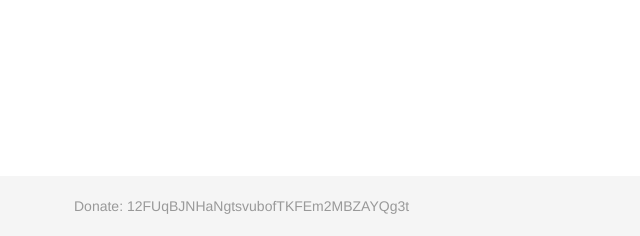
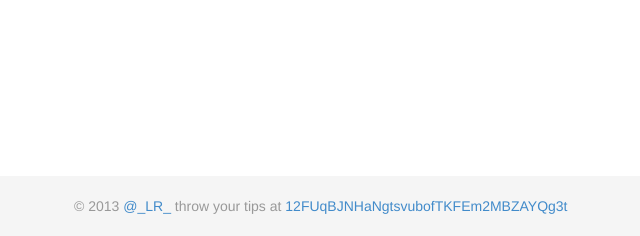
Before and after one commit to lra/simple-bit, a Python web app: template templates/base.html in a window 1280 px wide. Shown: the part 564-800 px from the top of the page, without its empty margins (241-881 px from the left). Run offline with Jinja, Linux system fonts and the light colour scheme; the template is opened without the code that fills it, so the values that code supplies are empty.

Commit message:
Better footer

```diff
--- a/templates/base.html
+++ b/templates/base.html
@@ -26,7 +26,10 @@
 
     <div id="footer">
       <div class="container">
-        <p class="text-muted">Donate: 12FUqBJNHaNgtsvubofTKFEm2MBZAYQg3t</p>
+        <p class="text-muted">
+          © 2013 <a href="http://twitter.com/_LR_">@_LR_</a>
+          throw your tips at <a href="bitcoin:12FUqBJNHaNgtsvubofTKFEm2MBZAYQg3t">12FUqBJNHaNgtsvubofTKFEm2MBZAYQg3t</a>
+        </p>
       </div>
     </div>
 
```
